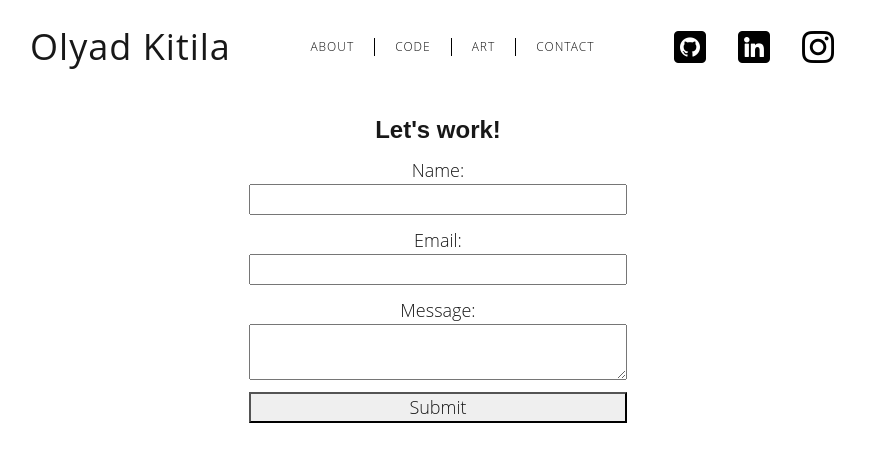
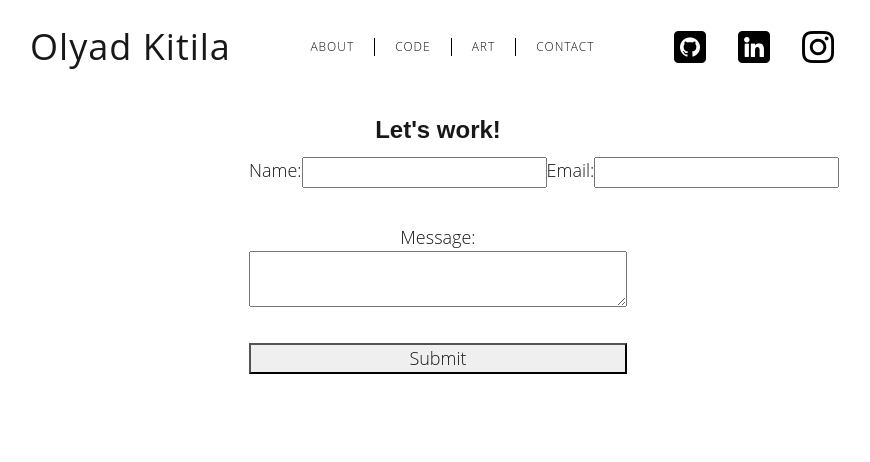
Before and after one commit to thymetime/Module-12-React, a React (Vite) app in the folder Portfolio/: page /contact in a window 1280 px wide. Shown: the top 462 px of the page, without its empty margins (202-1072 px from the left). Built offline with nearby package versions, Linux system fonts and the light colour scheme.

Commit message:
grouped contact name email

```diff
--- a/Portfolio/src/Contact.css
+++ b/Portfolio/src/Contact.css
@@ -17,11 +17,18 @@ form {
     margin: 1.2rem;
 
     font-size: 2.4rem;
-    font-weight: 400px;
+    font-weight: 300px;
+}
+
+.form-container {
+    display: flex;
+    flex-direction: row;
+    width: 100%;
+    text-align: left;
 }
 
 .form-item_input {
-    margin-bottom: 1.2rem;
+    margin-bottom: 3.6rem;
 }
 
 .submit-success {
--- a/Portfolio/src/pages/Contact.jsx
+++ b/Portfolio/src/pages/Contact.jsx
@@ -21,11 +21,13 @@ export default function ContactForm() {
     <form onSubmit={onSubmit}>
       <h2 class="form-item form-item_title">Let's work!</h2>
 
-      <label for="name" class="form-item form-item_label">Name:</label>
-      <input type="text" name="name" class="form-item form-item_input" required/>
+      <div class="form-container">
+        <label for="name" class="form-item form-item_label">Name:</label>
+        <input type="text" name="name" class="form-item form-item_input" required/>
 
-      <label for="email" class="form-item form-item_label">Email:</label>
-      <input type="email" name="email" class="form-item form-item_input" required/>
+        <label for="email" class="form-item form-item_label">Email:</label>
+        <input type="email" name="email" class="form-item form-item_input" required/>
+      </div>
 
       <label for="message" class="form-item form-item_label">Message:</label>
       <textarea label="Message" name="message" class="form-item form-item_input" required></textarea>
```
